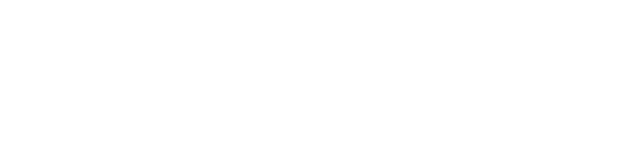
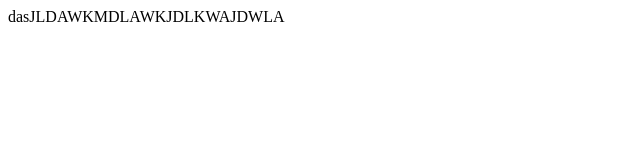
Before and after one commit to geekanhongdou/git-demo1, a plain HTML site: page index.html in a window 1280 px wide. Shown: the whole page, without its empty margins (0-640 px from the left). Drawn offline with Linux system fonts and the light colour scheme.

Commit message:
second save

```diff
--- a/index.html
+++ b/index.html
@@ -7,8 +7,9 @@
     <title>Document</title>
 </head>
 
-<body>
+
 
 </body>
+dasJLDAWKMDLAWKJDLKWAJDWLA
 
 </html>
```
